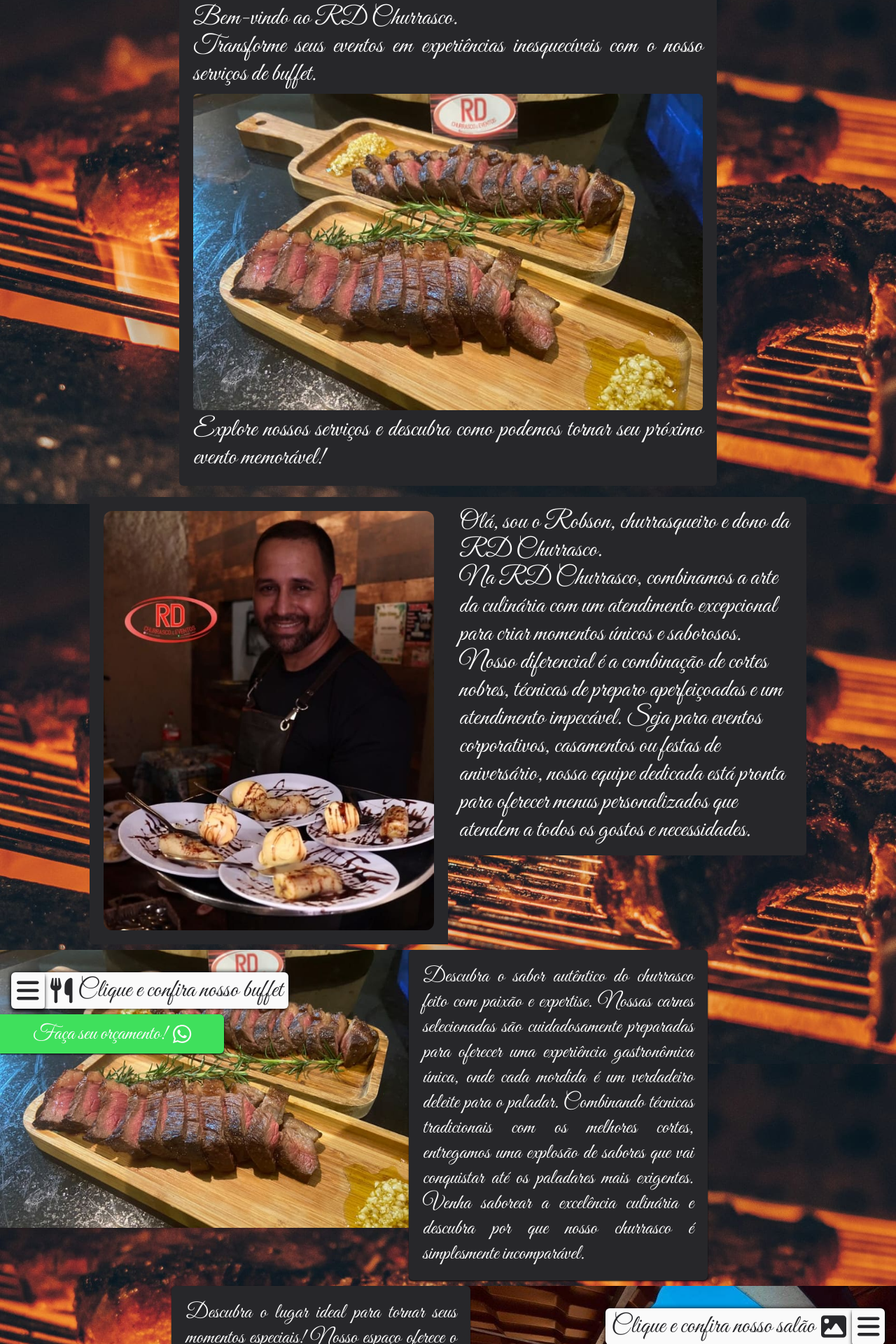
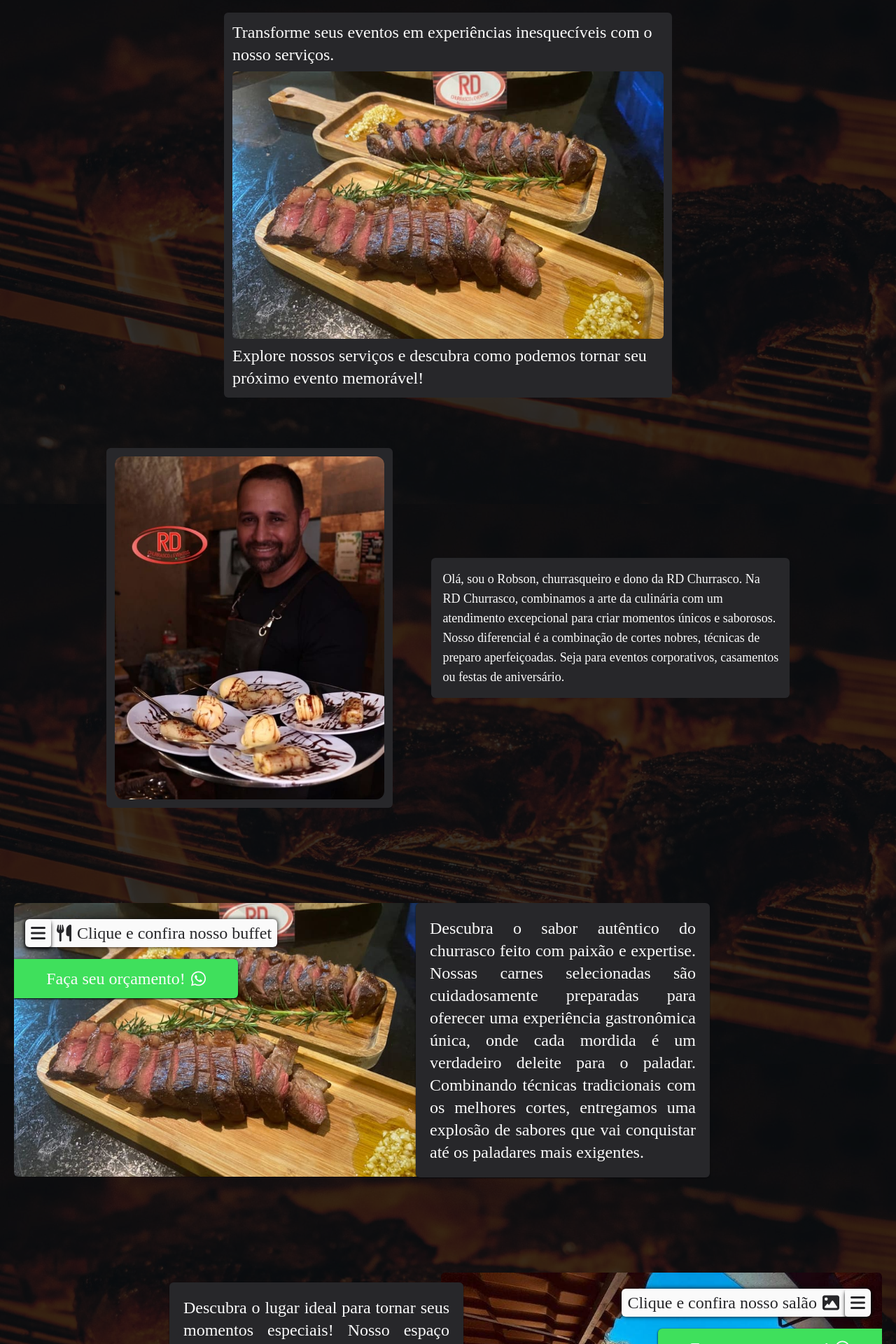
Before and after one commit to lorran2003/RD-Churrasco, a React (Vite) app: page / in a window 1280 px wide. Shown: the part 880-2800 px from the top of the page at 70% size. Built offline with nearby package versions, Linux system fonts and the light colour scheme.

Commit message:
melhorando UX

```diff
--- a/src/components/Buffet/Buffet.jsx
+++ b/src/components/Buffet/Buffet.jsx
@@ -9,7 +9,7 @@
 
     return (
 
-        <section className="greatVibesRegular text-2xl sm:text-3xl mt-2">
+        <section className="text-2xl sm:text-3xl mt-2">
 
             <div className="bg-zinc-800 mb-2 py-2
                     sm:max-lg:w-4/5 lg:w-3/4 sm:m-auto sm:rounded-md">
--- a/src/components/Home.jsx
+++ b/src/components/Home.jsx
@@ -31,10 +31,11 @@
             gsap.to("#divImg", {
                 x: 0,
                 duration: 1,
+                opacity: 1,
 
                 scrollTrigger: {
                     trigger: "#img",
-                    start: "top 90%",
+                    start: "top 95%",
                 }
 
             })
@@ -44,7 +45,7 @@
 
                 scrollTrigger: {
                     trigger: "#text",
-                    start: "top 60%",
+                    start: "top 90%",
                 }
 
             })
@@ -55,15 +56,14 @@
     }, [])
 
     return (
-        <section className="text-2xl greatVibesRegular mt-2 sm:text-4xl">
+        <section className="fontTimes pt-10 bg-zinc-950/80">
 
-            <div className="flex flex-col gap-2">
+            <div className="text-2xl flex flex-col gap-2">
 
-                <div className="bg-zinc-800 p-3 text-justify
-                         sm:m-auto lg:rounded-md lg:w-3/5 sm:flex sm:flex-col sm:justify-center sm:items-center sm:p-5
+                <div className="bg-zinc-800 p-3 text-start w-11/12 m-auto rounded-md
+                lg:max-xl:w-1/2 xl:w-1/2
                 ">
-                    <h1>Bem-vindo ao RD Churrasco.<br />
-                        Transforme seus eventos em experiências inesquecíveis com o nosso serviços de buffet.
+                    <h1>Transforme seus eventos em experiências inesquecíveis com o nosso serviços.
 
                     </h1>
 
@@ -74,17 +74,18 @@
                     </h1>
                 </div>
 
-                <div className="w-full xl:w-4/5 lg:m-auto sm:max-lg:relative lg:flex lg:justify-center lg:items-start lg:mt-2 lg:max-xl:gap-8">
+                <div className="w-full py-16 xl:w-4/5 lg:m-auto flex max-lg:flex-col justify-center items-center gap-2">
 
-                    <div id="divImg" className="bg-zinc-800 p-3 text-justify lg:rounded-l-md object-cover overflow-hidden w-full h-full sm:p-5 lg:w-1/2 -translate-x-full">
+                    <div id="divImg" className="bg-zinc-800 p-3 text-justify rounded-md object-cover overflow-hidden m-auto w-5/6 h-auto sm:max-lg:w-7/12 lg:w-2/5 -translate-x-full opacity-0">
 
-                        <img id="img" src={img} alt="imagem do proprietario da RD churrasco" className="w-full object-cover h-full rounded-xl" />
+                        <img id="img" src={img} alt="imagem do proprietario da RD churrasco" className="w-auto object-cover h-full rounded-xl" />
 
                     </div>
 
-                    <div id="text" className="opacity-0 h-auto text-zinc-50 bg-zinc-800 p-4 lg:w-1/2 lg:rounded-r-md lg:sticky lg:top-0">
+                    <div id="text" className="opacity-0 text-lg h-auto text-zinc-50 m-auto bg-zinc-800 sm:max-lg:w-7/12 p-4 w-5/6 lg:w-1/2 rounded-md ">
                         <p>
-                            Olá, sou o Robson, churrasqueiro e dono da RD Churrasco. <br /> Na RD Churrasco, combinamos a arte da culinária com um atendimento excepcional para criar momentos únicos e saborosos. Nosso diferencial é a combinação de cortes nobres, técnicas de preparo aperfeiçoadas e um atendimento impecável. Seja para eventos corporativos, casamentos ou festas de aniversário, nossa equipe dedicada está pronta para oferecer menus personalizados que atendem a todos os gostos e necessidades.
+                            Olá, sou o Robson, churrasqueiro e dono da RD Churrasco.
+                            Na RD Churrasco, combinamos a arte da culinária com um atendimento excepcional para criar momentos únicos e saborosos. Nosso diferencial é a combinação de cortes nobres, técnicas de preparo aperfeiçoadas. Seja para eventos corporativos, casamentos ou festas de aniversário.
                         </p>
                     </div>
                 </div>
--- a/src/components/HomeDesktopView.jsx
+++ b/src/components/HomeDesktopView.jsx
@@ -51,18 +51,18 @@
 
 
     return (
-        <div className='greatVibesRegular mt-2 flex flex-col gap-2'>
+        <div className='fontTimes mt-2 flex flex-col gap-2'>
 
-            <div id='divBuffet' className='flex text-3xl'>
+            <div id='divBuffet' className='flex text-2xl pb-16 pl-5 py-16'>
 
                 <div className='relative w-2/3 xl:w-1/2 overflow-hidden'>
 
-                    <img src={capaBuffet} alt='imagem de carne cortada' className='w-full h-auto shadow-md translate-x-full rounded-r-md img' />
+                    <img src={capaBuffet} alt='imagem de carne cortada' className='w-full h-auto shadow-md translate-x-full rounded-md img' />
 
                     <div className='absolute flex flex-col gap-2 justify-center items-start top-8 '>
 
 
-                        <button type='button' aria-label='acessar pagina de buffet' className='btnsInfo translate-x-full opacity-0 z-10 ml-4 bg-zinc-50 text-zinc-800 rounded-md shadow-[0_0_6px] shadow-zinc-950 flex justify-start items-center gap-2 text-4xl pr-2' onClick={handleClickBuffet}>
+                        <button type='button' aria-label='acessar pagina de buffet' className='btnsInfo translate-x-full opacity-0 z-10 ml-4 bg-zinc-50 text-zinc-800 rounded-md shadow-[0_0_6px] shadow-zinc-950 flex justify-start items-center gap-2 pr-2 animate-bounce' onClick={handleClickBuffet}>
 
                             <FontAwesomeIcon icon={faBars} className='shadow-md shadow-zinc-950 rounded p-2' />
 
@@ -71,7 +71,7 @@
                             Clique e confira nosso buffet
                         </button>
 
-                        <button type='button' aria-label='realizar orçamento' className='btnOrcamento bg-[#3FE05C] text-zinc-50 p-2 rounded-r-md bottom-96 w-80 h-14 text-3xl -translate-x-full opacity-0 flex gap-2 justify-center items-center shadow shadow-zinc-950'>
+                        <button type='button' aria-label='realizar orçamento' className='btnOrcamento bg-[#3FE05C] text-zinc-50 p-2 rounded-r-md bottom-96 w-80 h-14 -translate-x-full opacity-0 flex gap-2 justify-center items-center shadow shadow-zinc-950'>
 
                             <span>Faça seu orçamento!</span>
                             <FontAwesomeIcon icon={faWhatsapp} />
@@ -84,27 +84,27 @@
 
                 <div className='w-1/2 xl:w-1/3 flex items-center justify-center'>
                     <p className='text text-justify p-5 bg-zinc-800 rounded-md overflow-visible relative right-14 shadow-sm shadow-zinc-950 opacity-0'>
-                        Descubra o sabor autêntico do churrasco feito com paixão e expertise. Nossas carnes selecionadas são cuidadosamente preparadas para oferecer uma experiência gastronômica única, onde cada mordida é um verdadeiro deleite para o paladar. Combinando técnicas tradicionais com os melhores cortes, entregamos uma explosão de sabores que vai conquistar até os paladares mais exigentes. Venha saborear a excelência culinária e descubra por que nosso churrasco é simplesmente incomparável.
+                        Descubra o sabor autêntico do churrasco feito com paixão e expertise. Nossas carnes selecionadas são cuidadosamente preparadas para oferecer uma experiência gastronômica única, onde cada mordida é um verdadeiro deleite para o paladar. Combinando técnicas tradicionais com os melhores cortes, entregamos uma explosão de sabores que vai conquistar até os paladares mais exigentes.
                     </p>
                 </div>
 
             </div >
 
-            <div id='divSalao' className='text-3xl flex justify-end'>
+            <div id='divSalao' className='flex text-2xl justify-end pr-5 pt-16 pb-32'>
 
                 <div className='w-1/2 xl:w-1/3 flex items-center justify-center z-10'>
                     <p className='text text-justify p-5 bg-zinc-800 rounded-md overflow-visible relative left-8 shadow-sm shadow-zinc-950 opacity-0'>
-                        Descubra o lugar ideal para tornar seus momentos especiais! Nosso espaço oferece o cenário perfeito para celebrar com estilo e conforto. Com espaços amplos e piscina, estamos prontos para receber eventos de todos os tipos, desde festas de aniversário até eventos corporativos. Além disso, nossa equipe dedicada está aqui para ajudar a tornar seu evento perfeito em todos os detalhes. Venha nos visitar e descubra por que somos a escolha preferida para quem busca qualidade.
+                        Descubra o lugar ideal para tornar seus momentos especiais! Nosso espaço oferece o cenário perfeito para celebrar com estilo e conforto. Com espaços amplos e piscina, estamos prontos para receber eventos de todos os tipos, desde festas de aniversário até eventos corporativos. Venha nos visitar e descubra por que somos a escolha preferida para quem busca qualidade.
                     </p>
                 </div>
 
                 <div className='w-2/3 xl:w-1/2 relative overflow-hidden'>
 
-                    <img src={capaSalao} alt='foto do salão de festa' className='w-full h-auto opacity-0 rounded-l-md -translate-x-full img' />
+                    <img src={capaSalao} alt='foto do salão de festa' className='w-full h-auto opacity-0 rounded-md -translate-x-full img' />
 
                     <div className='flex flex-col justify-center items-end gap-2 right-0 absolute top-8'>
 
-                        <button type='button' aria-label='acessar pagina do salão de festa' className='btnsInfo translate-x-full opacity-0 z-10 mr-4 bg-zinc-50 text-zinc-800 rounded-md shadow-[0_0_6px] shadow-zinc-950 flex justify-start items-center gap-2 text-4xl pl-2' onClick={handleClickSalao}>
+                        <button type='button' aria-label='acessar pagina do salão de festa' className='btnsInfo translate-x-full opacity-0 z-10 mr-4 bg-zinc-50 text-zinc-800 rounded-md shadow-[0_0_6px] shadow-zinc-950 flex justify-start items-center gap-2 pl-2 animate-bounce' onClick={handleClickSalao}>
 
                             Clique e confira nosso salão
 
@@ -114,7 +114,7 @@
 
                         </button>
 
-                        <button type='button' aria-label='realizar orçamento' className='btnOrcamento bg-[#3FE05C] text-zinc-50 p-2 rounded-l-md bottom-96 w-80 h-14 text-3xl translate-x-full opacity-0 flex gap-2 justify-center items-center shadow shadow-zinc-950'>
+                        <button type='button' aria-label='realizar orçamento' className='btnOrcamento bg-[#3FE05C] text-zinc-50 p-2 rounded-l-md bottom-96 w-80 h-14 translate-x-full opacity-0 flex gap-2 justify-center items-center shadow shadow-zinc-950'>
 
                             <span>Faça seu orçamento!</span>
                             <FontAwesomeIcon icon={faWhatsapp} />
--- a/src/components/HomeMobileView.jsx
+++ b/src/components/HomeMobileView.jsx
@@ -7,19 +7,19 @@
 
 export default function HomeMobileView({ handleClickBuffet, handleClickSalao }) {
     return (
-        <div className='greatVibesRegular bg-zinc-950/70 pt-1 text-3xl sm:text-4xl'>
+        <div className='fontTimes pt-1'>
 
             <div className="dacingScriptPersonalizada mt-3 flex justify-center items-center gap-4
-            before:block before:bg-[#D70319] before:h-[2px] before:w-full
+            before:block before:bg-[#D70319] before:h-[1px] before:w-full
             after:block after:bg-[#D70319] after:h-[1px] after:w-full">
-                <h1 className='sm:text-6xl'>Serviços</h1>
+                <h1 className='text-4xl'>Serviços</h1>
             </div>
 
-            <div>
+            <div className='px-4'>
 
                 <div className="p-3 flex items-center justify-between">
 
-                    <h2 className="flex items-center gap-3 sm:text-5xl
+                    <h2 className="flex items-center gap-3 greatVibesRegular text-3xl
                     before:block before:bg-[#D70319] before:h-3 before:w-3 sm:before:h-5 sm:before:w-5 before:rounded-full">Buffet</h2>
 
                     <button type='button' aria-label='acessar a pagina buffet' className="bg-zinc-50 text-zinc-800 text-xl sm:text-4xl p-2 rounded-md animate-bounce" onClick={handleClickBuffet}>
--- a/src/index.css
+++ b/src/index.css
@@ -8,7 +8,11 @@
     font-family: "PT Sans Narrow", sans-serif;
     font-style: normal;
 }
-
+.fontTimes{
+    font-family: 'Times New Roman', Times, serif;
+    font-weight: 300;
+    font-size: small;
+}
 .dacingScript {
     font-family: "Dancing Script", cursive;
     font-optical-sizing: auto;
--- a/src/pages/Header.jsx
+++ b/src/pages/Header.jsx
@@ -82,7 +82,7 @@
                         </p>
                     </div>
 
-                    <div id="divIntro" className="w-full sm:w-4/5 h-0 overflow-hidden flex justify-center items-center bg-zinc-950/20 border-y-2 border-[#8F1620] py-3 opacity-0 ">
+                    <div id="divIntro" className="w-11/12 sm:w-4/5 h-0 overflow-hidden flex justify-center items-center bg-zinc-950/20 border-y-2 border-[#8F1620] py-3 opacity-0 ">
 
                         <p className="text-2xl sm:text-4xl px-4 greatVibesRegular">Transformando eventos há mais de 18 anos em uma celebração inesquecível da vida. Junte-se a nós para uma festa com sabores que ficam na memória.</p>
                     </div>
```
